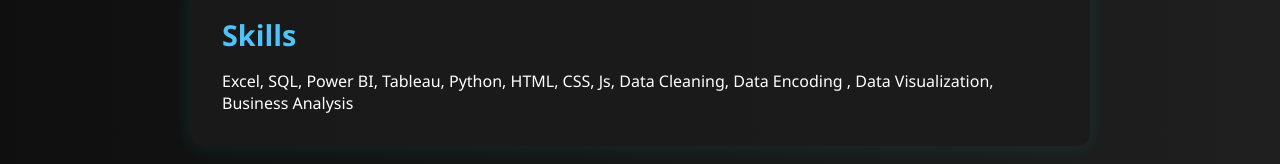
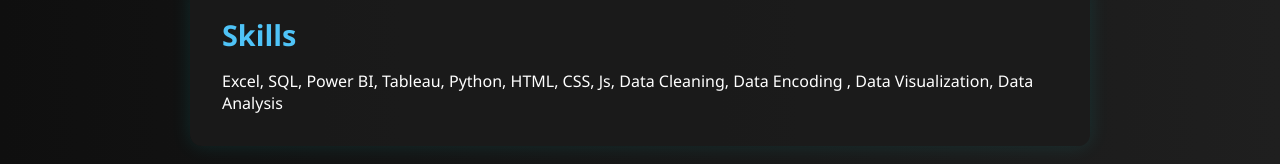
Before and after one commit to JiveshDhurve/portfolio, a plain HTML site: page index.html in a window 1280 px wide. Shown: the part 886-1050 px from the top of the page. Drawn offline with Linux system fonts and the light colour scheme.

Commit message:
index.html

```diff
--- a/index.html
+++ b/index.html
@@ -153,7 +153,7 @@
 
   <section id="skills">
     <h2>Skills</h2>
-    <p> Excel, SQL, Power BI, Tableau, Python, HTML, CSS, Js, Data Cleaning, Data Encoding , Data Visualization, Business Analysis</p>
+    <p> Excel, SQL, Power BI, Tableau, Python, HTML, CSS, Js, Data Cleaning, Data Encoding , Data Visualization, Data Analysis</p>
   </section>
 
   <section class="projects" id="projects">
```
